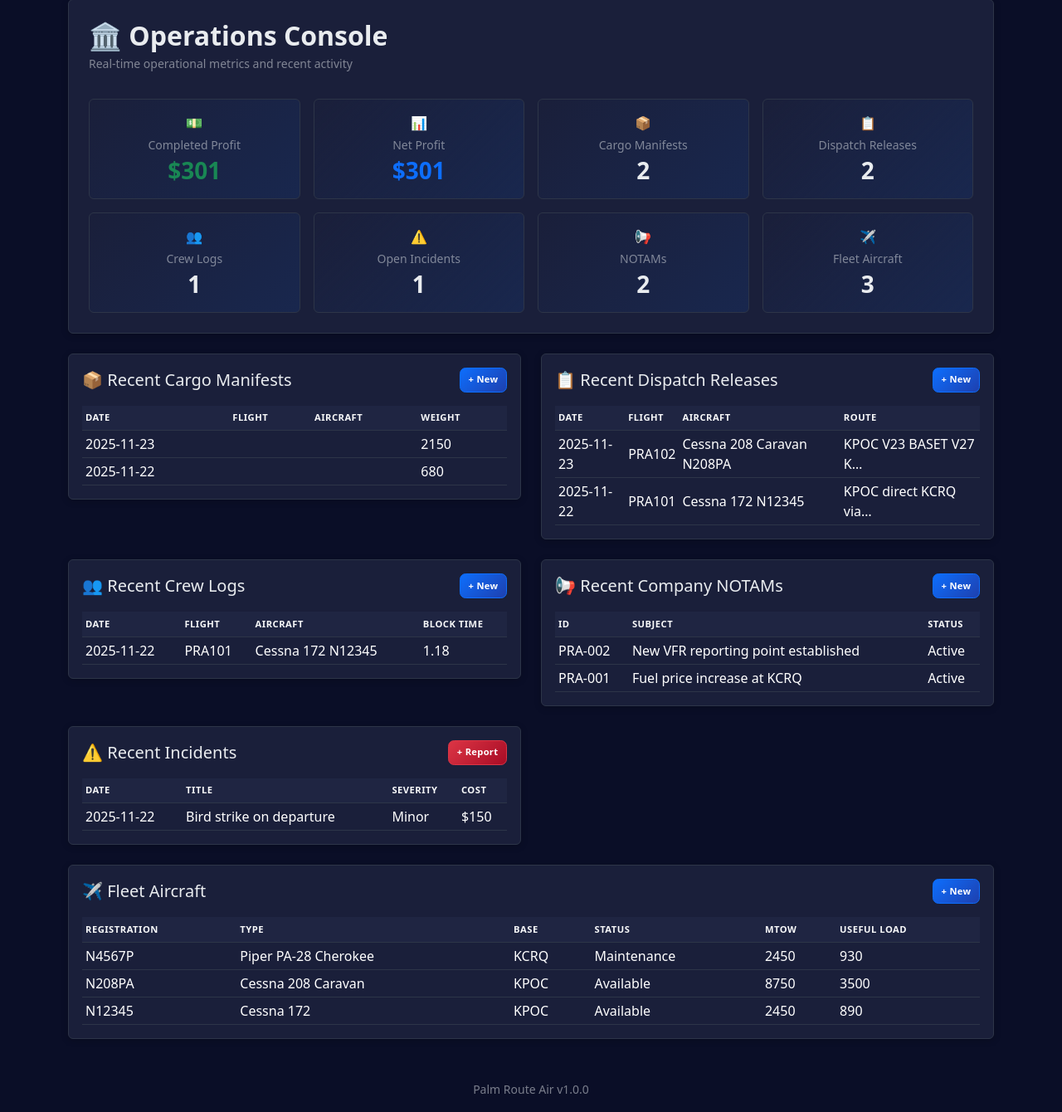
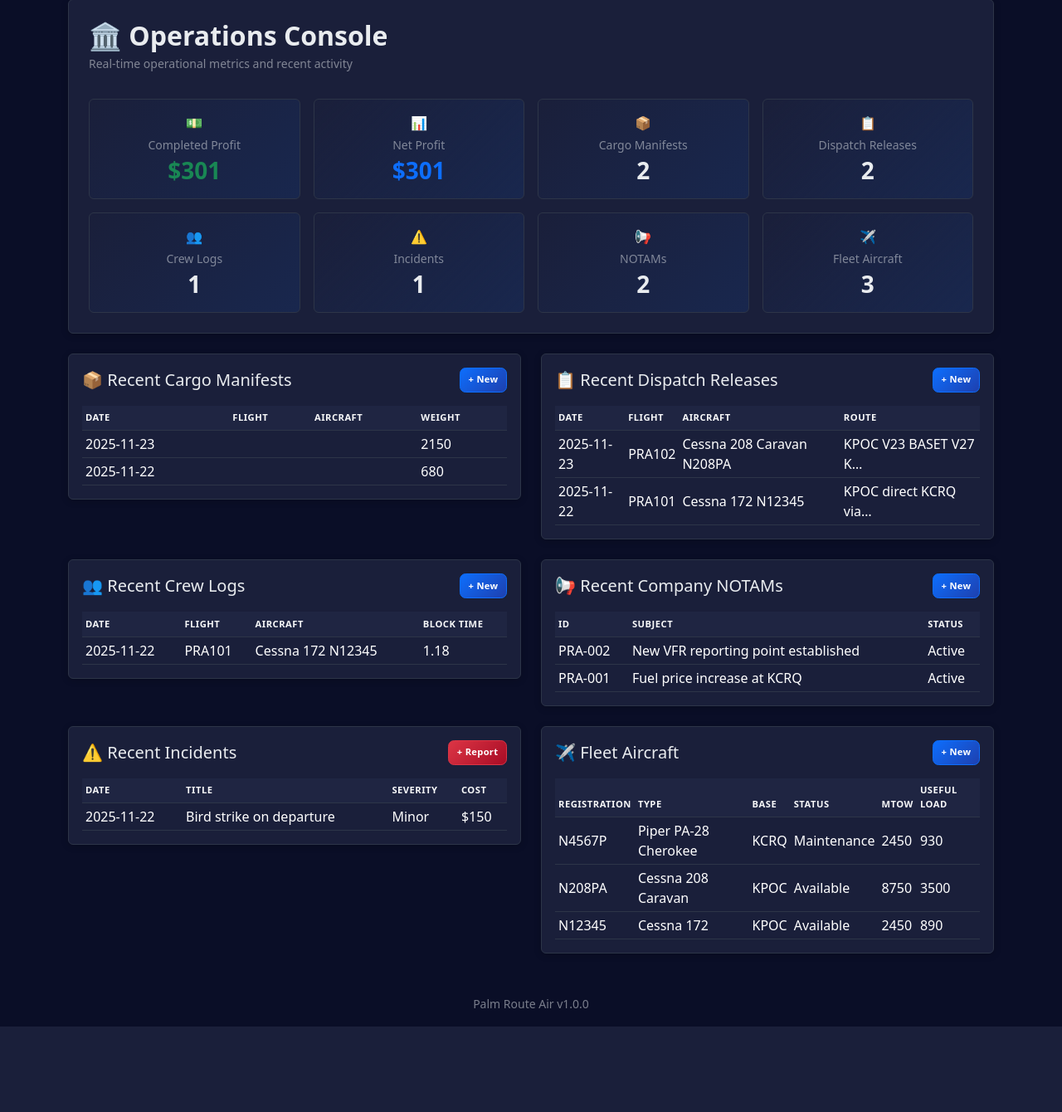
Before and after one commit to playajames760/va-company-app, a Flask app: page / in a window 1280 px wide. Shown: the part 105-1445 px from the top of the page at 83% size. After the commit the page ends 1342 px from the top, so only its background shows below. Run offline with Flask 3, Linux system fonts and the light colour scheme; the first user in the database is signed in.

Commit message:
Refactor incident label for clarity and adjust layout for fleet aircraft section

```diff
--- a/webapp/templates/index.html
+++ b/webapp/templates/index.html
@@ -58,7 +58,7 @@
       <a href="{{ url_for('incident_history') }}" class="text-decoration-none text-reset">
       <div class="stat-card border rounded p-3 text-center clickable-stat">
         <div class="text-danger mb-1">⚠️</div>
-        <div class="small text-muted mb-1">Open Incidents</div>
+        <div class="small text-muted mb-1">Incidents</div>
         <div class="h3 mb-0 fw-bold">{{ counts.incidents }}</div>
       </div>
       </a>
@@ -209,7 +209,7 @@
       </div>
     </div>
   </div>
-  <div class="col-12">
+  <div class="col-md-6">
     <div class="bg-white rounded shadow-sm p-3">
       <div class="d-flex justify-content-between align-items-center mb-3">
         <h2 class="h5 mb-0">✈️ Fleet Aircraft</h2>
```
Also changed, not shown: webapp/palm_route_air.db.
